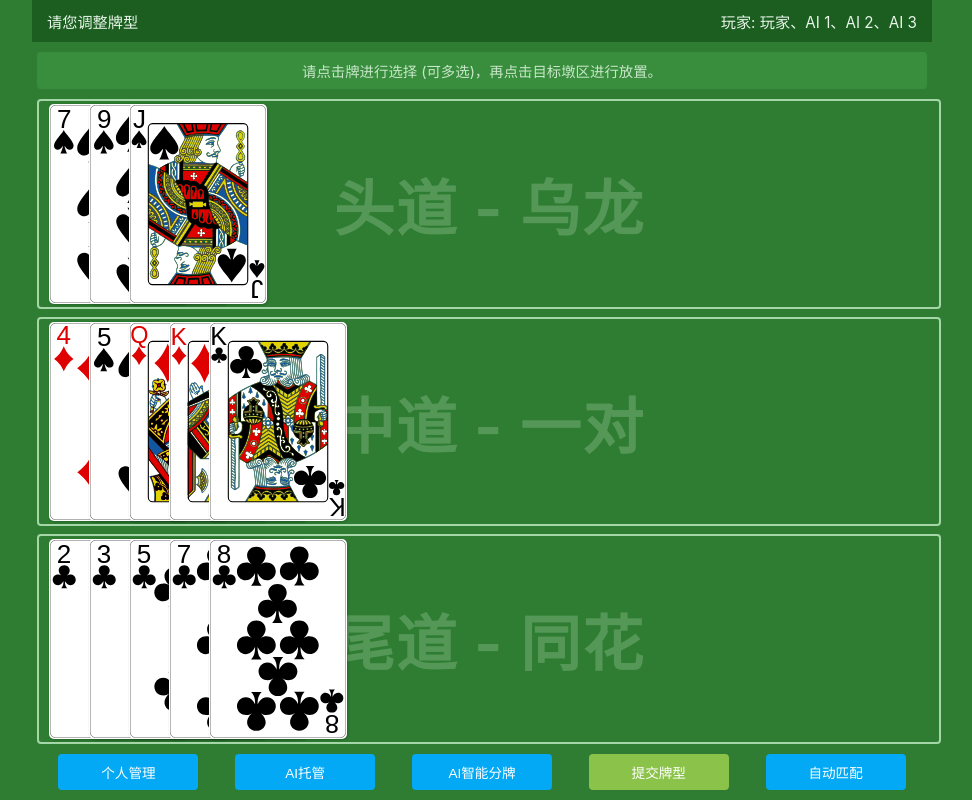
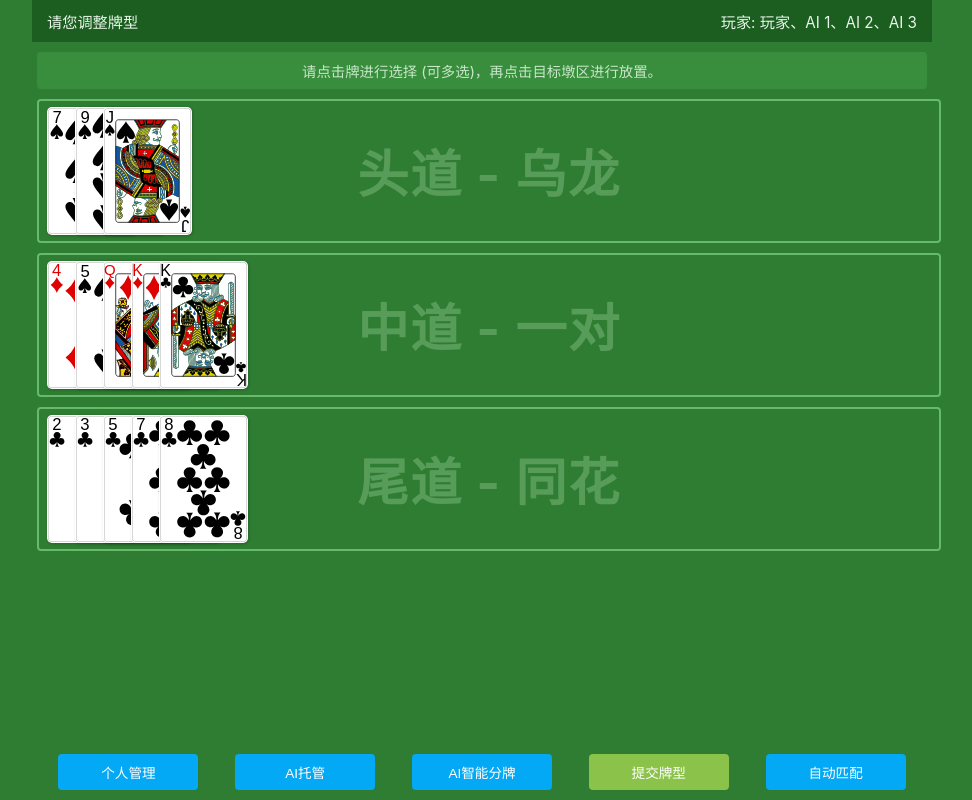
Before and after one commit to wen952555/sss, a React (Create React App) app in the folder frontend/: page / in a window 1280 px wide. Shown: the whole page, without its empty margins (158-1130 px from the left). Built offline with nearby package versions, Linux system fonts and the light colour scheme.

Commit message:
Update HumanPlayerBoard.css

```diff
--- a/frontend/src/components/HumanPlayerBoard.css
+++ b/frontend/src/components/HumanPlayerBoard.css
@@ -1,19 +1,19 @@
 /* frontend_react/src/components/HumanPlayerBoard.css */
-.human-player-board-container-v4 {
-  padding: 10px 5px 0; /* Reduced bottom padding as buttons will be close */
+.human-player-board-container-v4 { /* Using a consistent version name */
+  padding: 10px 5px 0;
   background-color: transparent;
   margin: 0;
-  flex-grow: 1; /* Allow this container to grow */
+  flex-grow: 0; /* Do not let this grow excessively, height defined by content */
   display: flex;
   flex-direction: column;
 }
 
 .hpb-instruction-text-v4 {
   font-size: 0.9em;
-  color: #C8E6C9; /* Lighter green text for dark theme */
+  color: #C8E6C9;
   margin-bottom: 10px;
   padding: 8px 10px;
-  background-color: #388E3C; /* Slightly lighter green than main bg */
+  background-color: #388E3C;
   border-radius: 4px;
   text-align: center;
   flex-shrink: 0;
@@ -22,26 +22,20 @@
 .duns-layout-v4 {
   display: flex;
   flex-direction: column;
-  gap: 8px; /* Gap between duns */
-  flex-grow: 1; /* Allow duns layout to take available vertical space */
+  gap: 10px; /* Increased gap for better separation, as per image */
 }
 
-.dun-cards-area-hpb-v2 { /* Renamed and re-styled */
+.dun-cards-area-hpb-v2 { /* Let's use a consistent version for dun area styling */
   position: relative;
   display: block;
   width: 100%;
-  /* Let height be more flexible or determined by card + padding */
-  height: 130px; /* Keep a base height, can adjust with card size */
-  padding: 5px; /* Padding INSIDE the dun area, around the cards */
-  border: 2px solid #A5D6A7; /* 高亮边框 (浅绿色) */
+  height: 120px; /* EXAMPLE: A fixed, reasonable height for duns */
+  padding: 5px;
+  border: 2px solid #66BB6A; /* Brighter green border */
   border-radius: 4px;
-  background-color: #2E7D32; /* 与全局一致的深绿色 */
+  background-color: #2E7D32; /* Dun background matches main theme */
   cursor: pointer;
   overflow: hidden;
-  flex-grow: 1; /* Allow each dun to take space in .duns-layout-v4 */
-  flex-basis: 0; /* For even distribution if .duns-layout-v4 is flex */
-  display: flex; /* To use align-items for card wrappers */
-  align-items: center; /* Vertically center card wrappers */
 }
 
 .dun-cards-area-hpb-v2.with-background-text-v2::before {
@@ -50,9 +44,9 @@
   top: 50%;
   left: 50%;
   transform: translate(-50%, -50%);
-  font-size: 3em; /* Larger background text */
+  font-size: 2.8em;
   font-weight: bold;
-  color: rgba(200, 230, 201, 0.25); /* 浅绿色文字，非常半透明，用于深绿背景 */
+  color: rgba(165, 214, 167, 0.35); /* Light green, semi-transparent text */
   white-space: nowrap;
   z-index: 0;
   pointer-events: none;
@@ -62,12 +56,13 @@
 
 .card-wrapper-hpb {
   position: absolute;
-  top: 2%;
-  height: 96%;
+  /* Center the card wrapper vertically if dun area is taller than card */
+  top: 50%;
+  transform: translateY(-50%);
+  height: 90%; /* Card wrapper takes 90% of dun area height, leaving some padding */
   display: flex;
   align-items: center;
   justify-content: flex-start;
-  /* Width is determined by card's aspect ratio */
 }
 
 .card-wrapper-hpb .card {
@@ -75,35 +70,29 @@
   width: auto;
   max-width: none;
   object-fit: contain;
-  /* Selected card border is handled by inline style in JS */
 }
 
-/* Stacking for main board - cards are larger */
-/* Card height ~0.96 * 130px = 124.8px. Width ~ 124.8 * 0.7 (card aspect) = ~87px */
-/* Visible part ~30px. Next left = prev_left + 30px */
+/* Stacking: Based on dun height 120px, wrapper height ~108px. Card width ~ 108 * 0.7 = ~75px */
+/* Visible part ~25px. Next left = prev_left + 25px */
 .card-wrapper-hpb:nth-child(1) { left: 5px;   z-index: 1; }
-.card-wrapper-hpb:nth-child(2) { left: 35px;  z-index: 2; }
-.card-wrapper-hpb:nth-child(3) { left: 65px;  z-index: 3; }
-.card-wrapper-hpb:nth-child(4) { left: 95px;  z-index: 4; }
-.card-wrapper-hpb:nth-child(5) { left: 125px; z-index: 5; }
-
-.card-placeholder-visual-hpb-v2 {
-  /* Placeholder style if needed */
-}
+.card-wrapper-hpb:nth-child(2) { left: 30px;  z-index: 2; }
+.card-wrapper-hpb:nth-child(3) { left: 55px;  z-index: 3; }
+.card-wrapper-hpb:nth-child(4) { left: 80px;  z-index: 4; }
+.card-wrapper-hpb:nth-child(5) { left: 105px; z-index: 5; }
 
 @media (min-width: 768px) {
   .dun-cards-area-hpb-v2 {
-    height: 170px; /* Taller dun area on wider screens for even larger cards */
+    height: 130px; /* Slightly taller on wider screens */
   }
-  /* Card height ~0.96 * 170px = ~163px. Width ~ 163 * 0.7 = ~114px */
-  /* Visible part ~40px. Next left = prev_left + 40px */
-  .card-wrapper-hpb:nth-child(1) { left: 8px; }
-  .card-wrapper-hpb:nth-child(2) { left: 48px; } /* 8 + 40 */
-  .card-wrapper-hpb:nth-child(3) { left: 88px; } /* 48 + 40 */
-  .card-wrapper-hpb:nth-child(4) { left: 128px; }
-  .card-wrapper-hpb:nth-child(5) { left: 168px; }
+  /* Card height ~0.9 * 130px = ~117px. Width ~ 117 * 0.7 = ~82px */
+  /* Visible part ~28px. Next left = prev_left + 28px */
+  .card-wrapper-hpb:nth-child(1) { left: 6px; }
+  .card-wrapper-hpb:nth-child(2) { left: 34px; }
+  .card-wrapper-hpb:nth-child(3) { left: 62px; }
+  .card-wrapper-hpb:nth-child(4) { left: 90px; }
+  .card-wrapper-hpb:nth-child(5) { left: 118px; }
 
   .dun-cards-area-hpb-v2.with-background-text-v2::before {
-    font-size: 3.8em;
+    font-size: 3.2em;
   }
 }
```
